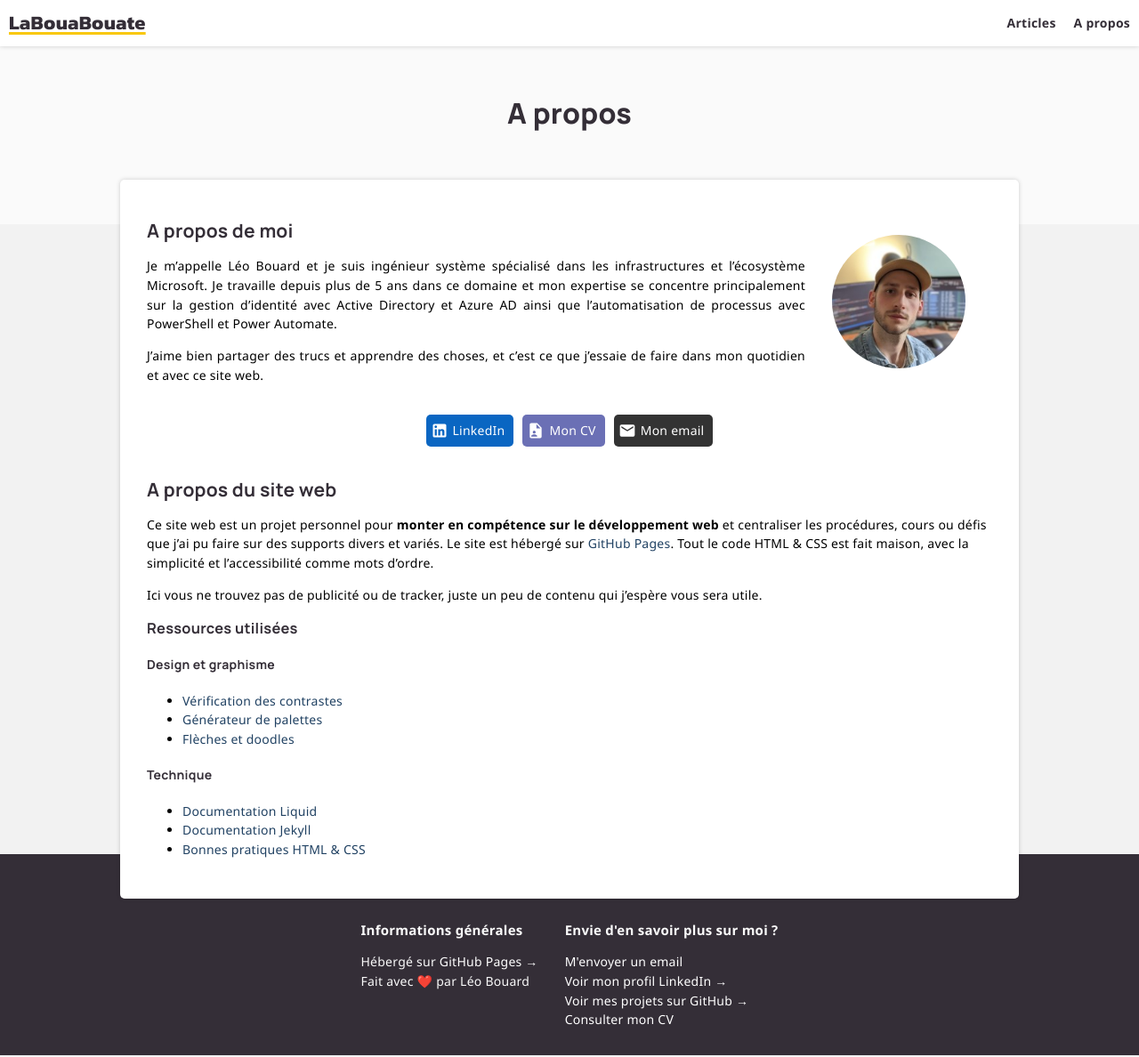
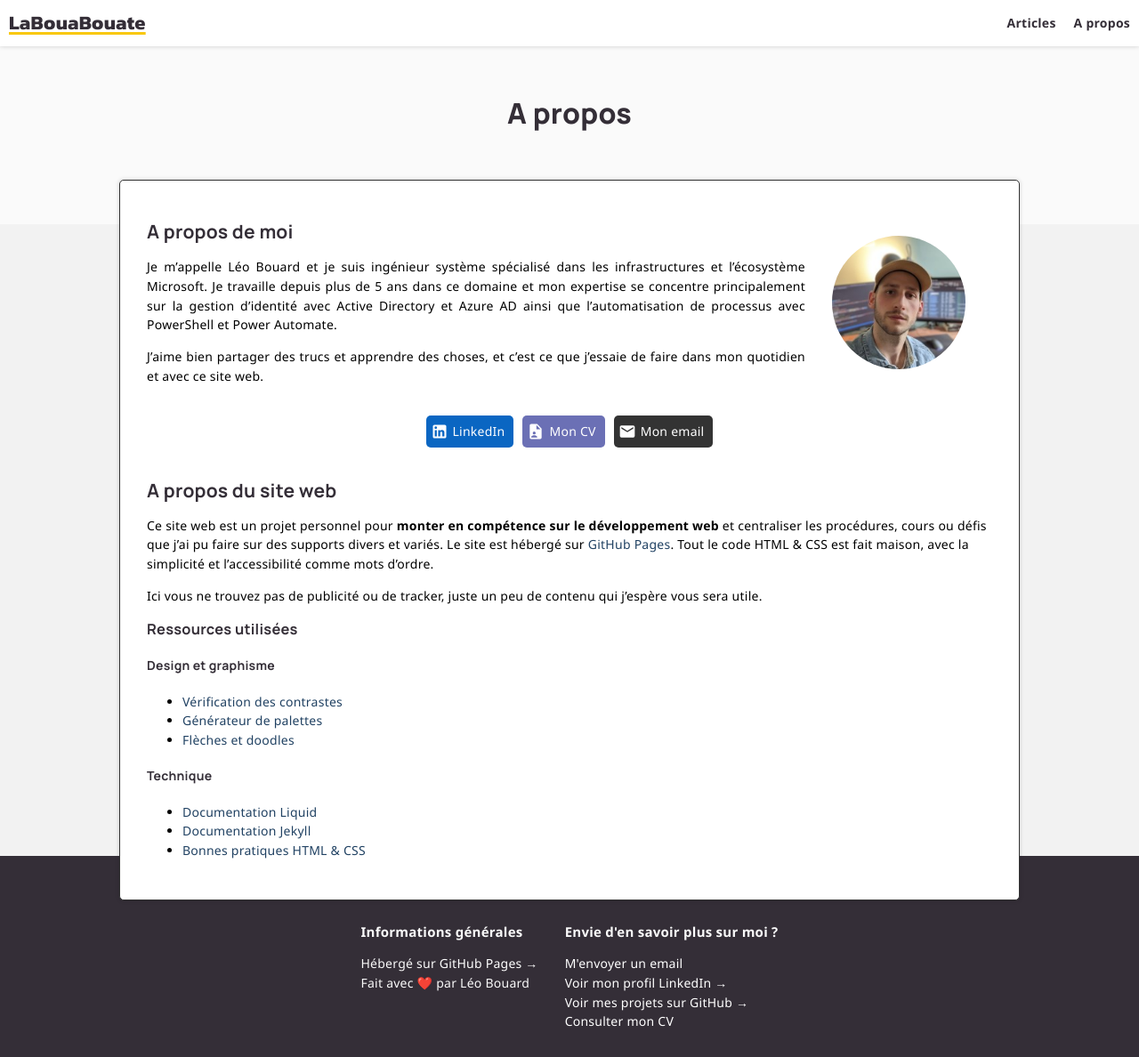
Before and after one commit to leobouard/leobouard.github.io, a Jekyll site: the page built from about.md, in a window 1280 px wide. Shown: the whole page at 89% size. Built offline with Jekyll 4.4.1, drawn with Linux system fonts in a browser that asks for light colours; some web fonts are replaced.

Commit message:
Update style.scss

```diff
--- a/assets/css/style.scss
+++ b/assets/css/style.scss
@@ -72,6 +72,7 @@ main {
     section {
         min-height: 85%;
         background-color: #fff;
+        border: 1px solid #333;
         border-radius: 5px;
         padding: 30px;
         max-width: 950px;
@@ -293,6 +294,7 @@ footer {
         min-height: 80%;
         overflow-x: scroll;
         margin: 0px 5px;
+        border: 2px solid #333;
     }
 
     header, section {
```
